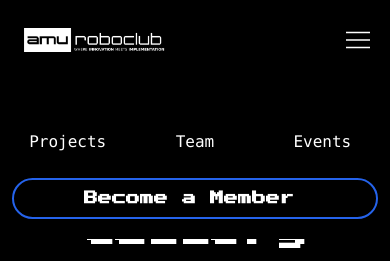
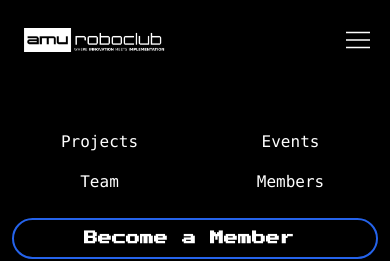
Before and after one commit to Amuroboclub14/web-amuroboclub, a Next.js app: page /gallery in a window 390 px wide. Both pictures are taken after a click on the button 358 px from the left and 40 px from the top of the page. Shown: the top 261 px of the page. Built offline with nearby package versions, Linux system fonts and the light colour scheme; no server answers.

Commit message:
membership form qrcode text, member in navbar

```diff
--- a/src/app/components/Navbar.jsx
+++ b/src/app/components/Navbar.jsx
@@ -144,13 +144,20 @@ export default function Navbar() {
           style={{ zIndex: "100" }}
           className={`md:hidden absolute top-[13vh] left-0 w-full bg-black px-3 py-5 transition-all duration-400 transform ${isOpen ? 'opacity-100 translate-y-0' : 'opacity-0 -translate-y-4 pointer-events-none'}`}
         >
-          <div className="grid grid-cols-3 gap-4">
+          <div className="grid grid-cols-2 gap-4">
             <Link
               href={"/projects"}
               className={`flex justify-center hover:text-blue-600 text-[white] !font-mono text-[16px] transition-all duration-500 transform ${visibleItems[0] ? 'opacity-100 translate-y-0' : 'opacity-0 translate-y-4'}`}
               onClick={() => setIsOpen(false)}
             >
               Projects
+            </Link>
+              <Link
+              href={"/events"}
+              className={`flex justify-center hover:text-blue-600 text-[white] !font-mono text-[16px] transition-all duration-500 transform ${visibleItems[2] ? 'opacity-100 translate-y-0' : 'opacity-0 translate-y-4'}`}
+              onClick={() => setIsOpen(false)}
+            >
+              Events
             </Link>
             <Link
               href={"/team"}
@@ -159,12 +166,13 @@ export default function Navbar() {
             >
               Team
             </Link>
-            <Link
-              href={"/events"}
+
+             <Link
+              href={"/members"}
               className={`flex justify-center hover:text-blue-600 text-[white] !font-mono text-[16px] transition-all duration-500 transform ${visibleItems[2] ? 'opacity-100 translate-y-0' : 'opacity-0 translate-y-4'}`}
               onClick={() => setIsOpen(false)}
             >
-              Events
+              Members
             </Link>
           </div>
           <div className={`mt-6 flex justify-center transition-all duration-500 transform ${visibleItems[3] ? 'opacity-100 translate-y-0' : 'opacity-0 translate-y-4'}`}>
--- a/src/app/components/OpportunitiesOffered.tsx
+++ b/src/app/components/OpportunitiesOffered.tsx
@@ -106,17 +106,17 @@ export default function OpportunitiesOffered() {
             ))}
           </div>
           {/* stats for mobile */}
-          <div className="flex flex-col items-center gap-10 lg:hidden mt-8">
+          <div className="flex flex-col items-center gap-10 lg:hidden mt-8 ">
             <div className="flex gap-8 justify-center">
               <StatBox number={50} label="Projects" />
               <StatBox number={100} label="Members" />
               <StatBox number={25} label="Awards" />
             </div>
 
-            <button className="relative bg-blue-400 !text-black border-none px-8 py-4 rounded-lg !font-bold !text-[18px] cursor-pointer transition-all duration-300 uppercase tracking-wider overflow-hidden hover:bg-cyan-400 hover:-translate-y-1 hover:shadow-lg hover:shadow-blue-400/30 group">
-              <div className="absolute top-0 left-0 w-full h-full bg-gradient-to-r from-transparent via-white/20 to-transparent transform -translate-x-full group-hover:translate-x-full transition-transform duration-500"></div>
-              Join Our Club
-            </button>
+
+
+
+
           </div>
         </div>
       </div>
--- a/src/app/members/page.jsx
+++ b/src/app/members/page.jsx
@@ -12,6 +12,7 @@ import {
   BadgeIcon as IdCard,
   Calendar,
 } from "lucide-react";
+import Footer from "../components/Footer";
 
 
 export default function Members() {
@@ -74,7 +75,8 @@ export default function Members() {
 
 
   return (
-    <main className="w-full min-h-screen bg-black">
+    <>
+    <main className="w-full min-h-screen bg-black pb-10">
       <Navbar />
 
       <div className="max-w-6xl mx-auto px-4 sm:px-6 pt-6 font-mont">
@@ -116,7 +118,7 @@ export default function Members() {
         {loading ? (
           <div className="text-center text-gray-400">Loading members...</div>
         ) : (
-          <div className="grid grid-cols-1 sm:grid-cols-2 lg:grid-cols-3 gap-6">
+          <div className="grid grid-cols-1 sm:grid-cols-2 lg:grid-cols-3 gap-6 ">
             {filteredMembers.length === 0 ? (
               <div className="col-span-full text-center py-12">
                 <p className="text-gray-400 font-mono text-sm">
@@ -170,6 +172,9 @@ export default function Members() {
           </div>
         )}
       </div>
+
     </main>
+     <Footer/>
+     </>
   );
 }
--- a/src/app/membershipForm/page.jsx
+++ b/src/app/membershipForm/page.jsx
@@ -292,7 +292,7 @@ export default function MemberForm() {
                         onChange={mobileHandler}
                         type="text"
                         placeholder="Enter your mobile number"
-                        className="p-3 rounded-lg bg-gray-800/80 border border-gray-600 text-white placeholder-gray-400 focus:outline-none focus:ring-2 focus:ring-cyan-500 focus:border-transparent transition-all duration-200"
+                        className="p-0.9 rounded-lg bg-gray-800/80 border border-gray-600 text-white placeholder-gray-400 focus:outline-none focus:ring-2 focus:ring-cyan-500 focus:border-transparent transition-all duration-200"
                       />
                     </div>
                   </div>
@@ -361,7 +361,7 @@ export default function MemberForm() {
                           onChange={enrollmentHandler}
                           type="text"
                           placeholder="Enter enrollment number"
-                          className="p-3 rounded-lg bg-gray-800/80 border border-gray-600 text-white placeholder-gray-400 focus:outline-none focus:ring-2 focus:ring-emerald-500 focus:border-transparent transition-all duration-200"
+                          className="p-1 rounded-lg bg-gray-800/80 border border-gray-600 text-white placeholder-gray-400 focus:outline-none focus:ring-2 focus:ring-emerald-500 focus:border-transparent transition-all duration-200"
                         />
                       </div>
 
@@ -377,7 +377,7 @@ export default function MemberForm() {
                           onChange={facultyHandler}
                           type="text"
                           placeholder="Enter faculty number"
-                          className="p-3 rounded-lg bg-gray-800/80 border border-gray-600 text-white placeholder-gray-400 focus:outline-none focus:ring-2 focus:ring-emerald-500 focus:border-transparent transition-all duration-200"
+                          className="p-1 rounded-lg bg-gray-800/80 border border-gray-600 text-white placeholder-gray-400 focus:outline-none focus:ring-2 focus:ring-emerald-500 focus:border-transparent transition-all duration-200"
                         />
                       </div>
                     </div>
@@ -402,7 +402,7 @@ export default function MemberForm() {
                           onChange={(e) => setIDproof(e.target.files[0])}
                           key={fileInputKey + "_id"}
                           type="file"
-                          className="p-3 rounded-lg bg-gray-800/80 border border-gray-600 text-white focus:outline-none focus:ring-2 focus:ring-teal-500 focus:border-transparent transition-all duration-200 file:mr-4 file:py-2 file:px-4 file:rounded-lg file:border-0 file:text-sm file:font-medium file:bg-teal-600 file:text-white hover:file:bg-teal-700"
+                          className="p-1 rounded-lg bg-gray-800/80 border border-gray-600 text-white focus:outline-none focus:ring-2 focus:ring-teal-500 focus:border-transparent transition-all duration-200 file:mr-4 file:py-2 file:px-4 file:rounded-lg file:border-0 file:text-sm file:font-medium file:bg-teal-600 file:text-white hover:file:bg-teal-700"
                         />
                       </div>
 
@@ -417,7 +417,7 @@ export default function MemberForm() {
                           onChange={(e) => setPaymentproof(e.target.files[0])}
                           key={fileInputKey + "_payment"}
                           type="file"
-                          className="p-3 rounded-lg bg-gray-800/80 border border-gray-600 text-white focus:outline-none focus:ring-2 focus:ring-teal-500 focus:border-transparent transition-all duration-200 file:mr-4 file:py-2 file:px-4 file:rounded-lg file:border-0 file:text-sm file:font-medium file:bg-teal-600 file:text-white hover:file:bg-teal-700"
+                          className="p-1 rounded-lg bg-gray-800/80 border border-gray-600 text-white focus:outline-none focus:ring-2 focus:ring-teal-500 focus:border-transparent transition-all duration-200 file:mr-4 file:py-2 file:px-4 file:rounded-lg file:border-0 file:text-sm file:font-medium file:bg-teal-600 file:text-white hover:file:bg-teal-700"
                         />
                       </div>
                     </div>
@@ -434,9 +434,9 @@ export default function MemberForm() {
                         <SheetTrigger asChild>
                           <Button
                             variant="outline"
-                            className="w-full bg-gradient-to-r from-cyan-600/20 to-emerald-600/20 border-cyan-500/50 text-white hover:from-cyan-600/30 hover:to-emerald-600/30 hover:border-cyan-400 transition-all duration-200 h-12 text-[12px] font-medium"
+                            className="w-full bg-gradient-to-r from-cyan-600/20 to-emerald-600/20 border-cyan-500/50 text-white hover:from-cyan-600/30 hover:to-emerald-600/30 hover:border-cyan-400 transition-all duration-200 h-12 text-[10px] font-medium"
                           >
-                            Show Payment QR Code
+                            Show Payment <br/>QR Code
                           </Button>
                         </SheetTrigger>
                         <SheetContent
```
